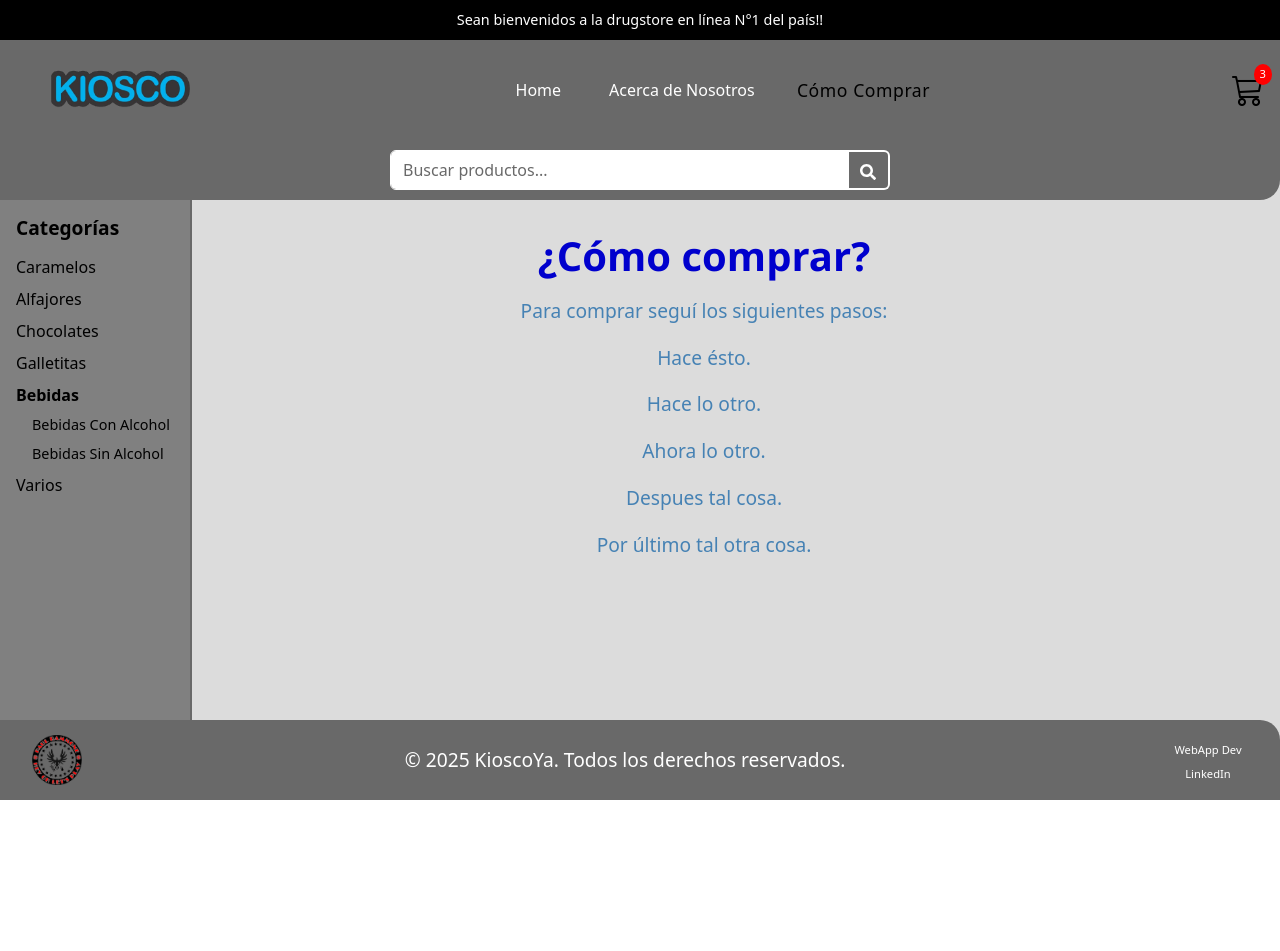
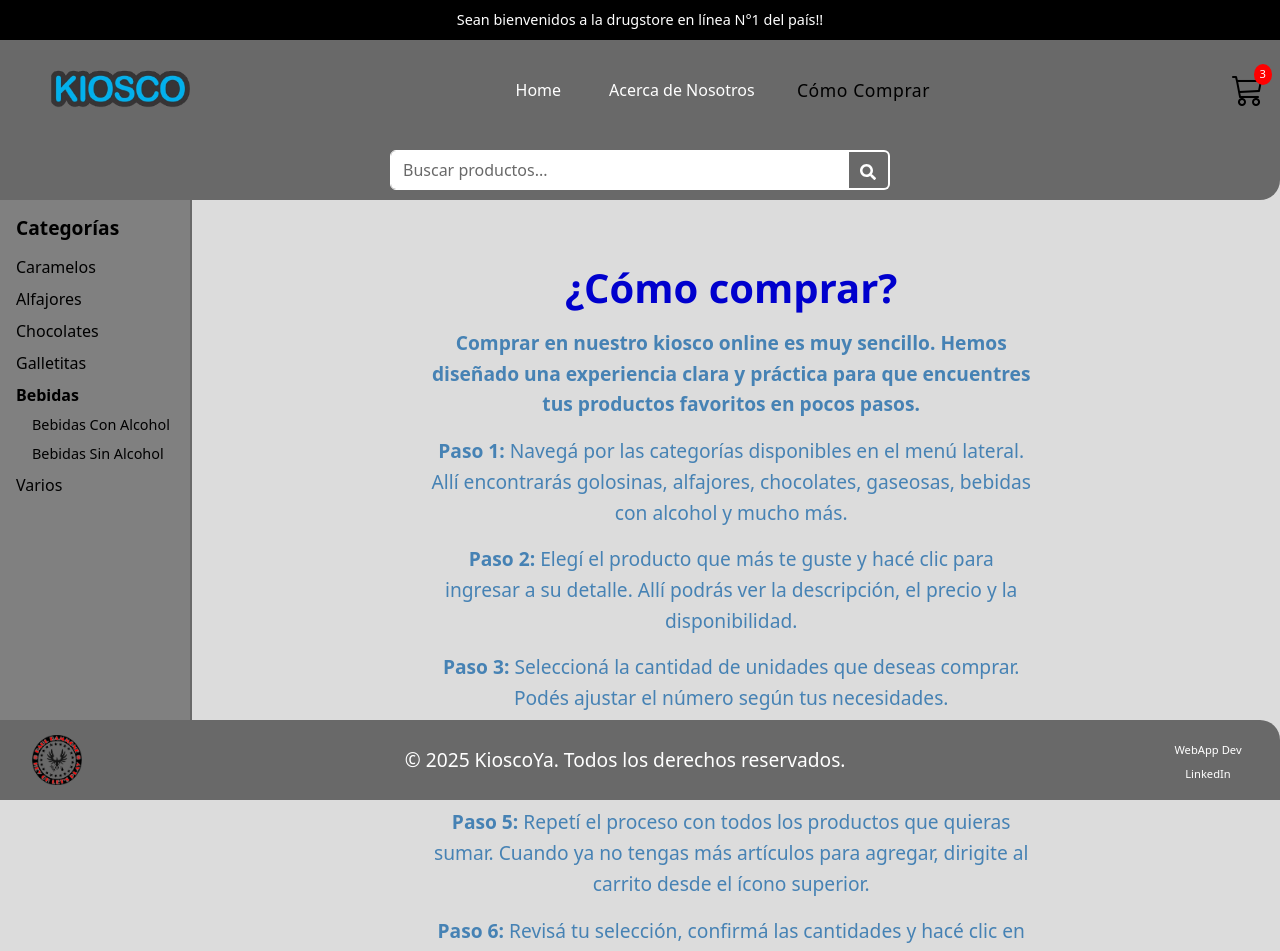
Before and after one commit to 89pabloalvarez/react-js-81725, a React (Vite) app: page /how-to-buy in a window 1280 px wide. Shown: the top 951 px of the page. Before the commit the page ends 800 px from the top, so only its background shows below. Built offline with nearby package versions, Linux system fonts and the light colour scheme.

Commit message:
Le doy forma a las páginas AboutUs, HowToBuy y NotFound acomodo el "/home" no va a ser /home, sino / (como se vio en la última clase)

```diff
--- a/src/pages/AboutUs.jsx
+++ b/src/pages/AboutUs.jsx
@@ -2,9 +2,12 @@ import '../../src/App.css'
 
 export default function AboutUs() {
   return (
-    <>
+    <main>
       <h1 className="page-title">Acerca de nosotros</h1>
-      <p className="page-paragraph">Somos un kiosco de barrio con productos clásicos y modernos.</p>
-    </>
+      <p className="page-paragraph">En nuestro kiosco creemos que los pequeños momentos de disfrute hacen la diferencia en el día a día. Por eso ofrecemos una amplia variedad de productos pensados para acompañar cada ocasión: desde las clásicas golosinas que despiertan recuerdos de infancia, hasta alfajores y chocolates que endulzan cualquier jornada.</p>
+      <p className="page-paragraph">Nos apasiona brindar opciones para todos los gustos. Contamos con gaseosas y bebidas sin alcohol para refrescarte en cualquier momento, y también con una selección de cervezas y bebidas con alcohol para compartir en reuniones y celebraciones. Cada producto está elegido con la idea de acercarte calidad y sabor a precios accesibles.</p>
+      <p className="page-paragraph">Más que un kiosco, somos un punto de encuentro. Queremos que cada visita sea una experiencia práctica y agradable, donde encuentres lo que buscás rápidamente y descubras nuevas opciones para disfrutar. Nuestro compromiso es ofrecerte atención cercana, variedad constante y un espacio pensado para vos.</p>
+      <p className="page-paragraph">Nos mueve la idea de estar presentes en tu día a día, ya sea con un snack rápido, una bebida para acompañar tu almuerzo o ese chocolate que alegra la tarde. Porque sabemos que detrás de cada compra hay un momento especial, y queremos ser parte de él.</p>
+    </main>
   )
 }
--- a/src/pages/HowToBuy.jsx
+++ b/src/pages/HowToBuy.jsx
@@ -2,14 +2,18 @@ import '../../src/App.css'
 
 export default function AboutUs() {
   return (
-    <>
+    <main>
       <h1 className="page-title">¿Cómo comprar?</h1>
-      <h3 className="page-paragraph">Para comprar seguí los siguientes pasos:</h3>
-      <p className="page-paragraph">Hace ésto.</p>
-      <p className="page-paragraph">Hace lo otro.</p>
-      <p className="page-paragraph">Ahora lo otro.</p>
-      <p className="page-paragraph">Despues tal cosa.</p>
-      <p className="page-paragraph">Por último tal otra cosa.</p>
-    </>
+      <p className="page-paragraph"><strong>Comprar en nuestro kiosco online es muy sencillo. Hemos diseñado una experiencia clara y práctica para que encuentres tus productos favoritos en pocos pasos.</strong></p>
+      <p className="page-paragraph"><strong>Paso 1:</strong> Navegá por las categorías disponibles en el menú lateral. Allí encontrarás golosinas, alfajores, chocolates, gaseosas, bebidas con alcohol y mucho más.</p>
+      <p className="page-paragraph"><strong>Paso 2:</strong> Elegí el producto que más te guste y hacé clic para ingresar a su detalle. Allí podrás ver la descripción, el precio y la disponibilidad.</p>
+      <p className="page-paragraph"><strong>Paso 3:</strong> Seleccioná la cantidad de unidades que deseas comprar. Podés ajustar el número según tus necesidades.</p>
+      <p className="page-paragraph"><strong>Paso 4:</strong> Presioná el botón <strong><em>Comprar</em></strong>. El producto se agregará automáticamente a tu carrito de compras.</p>
+      <p className="page-paragraph"><strong>Paso 5:</strong> Repetí el proceso con todos los productos que quieras sumar. Cuando ya no tengas más artículos para agregar, dirigite al carrito desde el ícono superior.</p>
+      <p className="page-paragraph"><strong>Paso 6:</strong> Revisá tu selección, confirmá las cantidades y hacé clic en <strong><em>Finalizar Compra</em></strong>. Allí podrás completar tus datos y elegir el método de pago.</p>
+      <br></br>
+      <p className="page-paragraph"><strong>¡Listo!</strong></p>
+      <p className="page-paragraph">En pocos minutos tu pedido quedará registrado y nos encargaremos de prepararlo para que lo disfrutes cuanto antes.</p>
+    </main>
   )
 }
--- a/src/pages/NotFound.jsx
+++ b/src/pages/NotFound.jsx
@@ -4,17 +4,16 @@ import { Link } from 'react-router-dom'
 
 export default function NotFound() {
   return (
-    <>
+    <main>
         <h1 className="page-title">¿Te perdiste?</h1>
         <p className="page-paragraph">La página que intentas acceder no existe...</p>
         <img className="notfound-image" src={notFoundImg} alt="Página no encontrada" />
         <p className="page-paragraph">...revisa la URL y vuelva a ingresar o vuelve al inicio.</p>
         <div className="d-flex justify-content-center">
-            <Link to="/home" className="btn btn-primary mt-3">
+            <Link to="/" className="btn btn-primary mt-3">
                 Volver al Inicio
             </Link>
         </div>
-
-    </>
+    </main>
   )
 }
```
